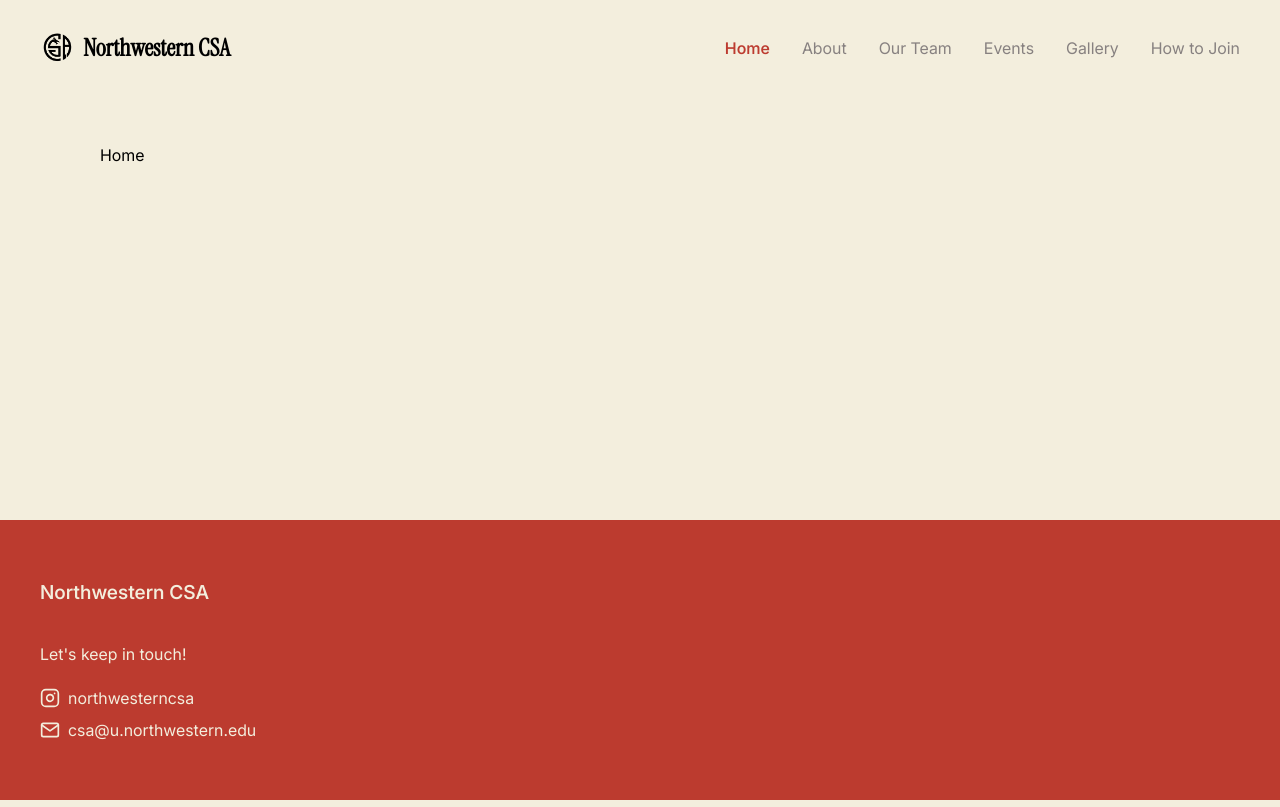
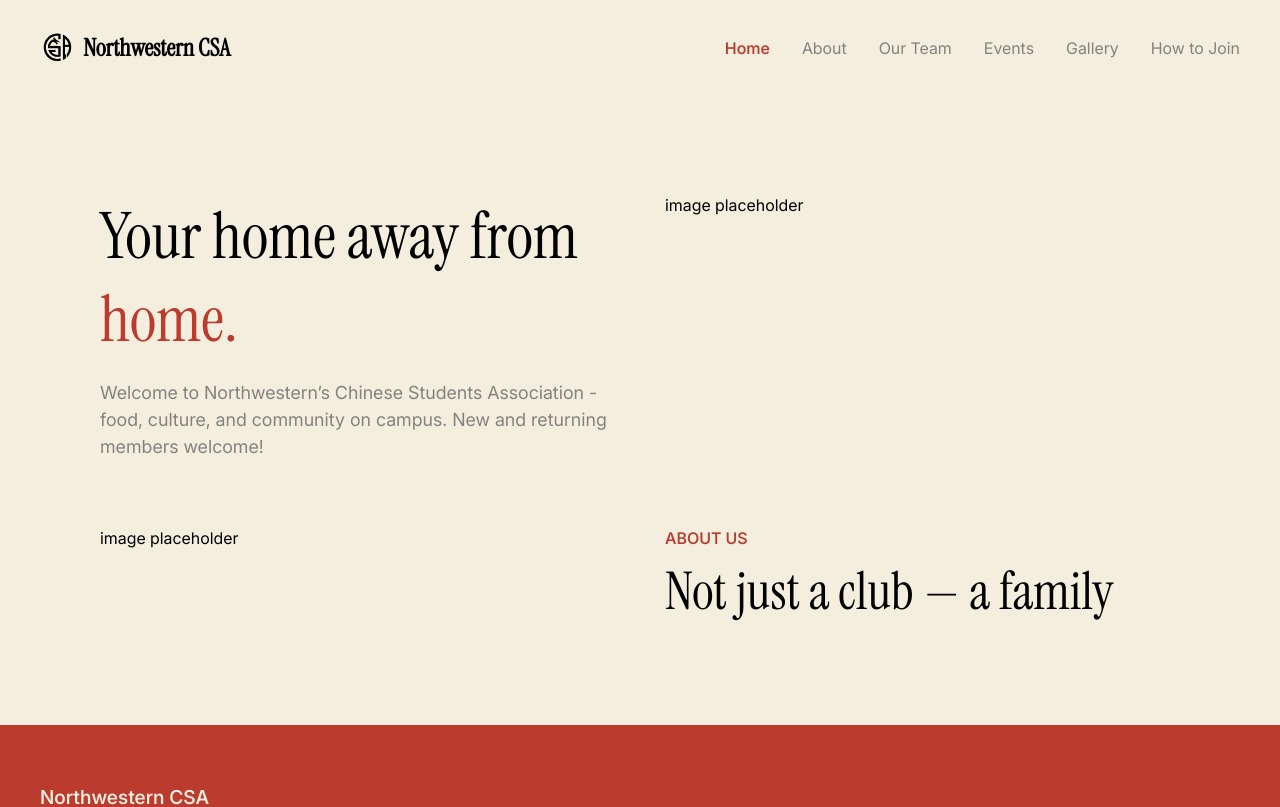
Before and after one commit to ariashi15/csa-website, a React (Vite) app: page / in a window 1280 px wide. Shown: the top 807 px of the page. Built offline with nearby package versions, Linux system fonts and the light colour scheme.

Commit message:
section stuff

```diff
--- /dev/null
+++ b/src/components/SectionHeader.css
@@ -0,0 +1,17 @@
+.header {
+    display: flex;
+    flex-direction: column;
+    gap: 10px;
+}
+
+.header__title {
+    font-family: var(--font-title);
+    font-size: 52px;
+}
+
+.header__subtitle {
+    font-size: 16px;
+    color: var(--lantern);
+    text-transform: uppercase;
+    font-weight: 550;
+}
--- /dev/null
+++ b/src/components/SectionHeader.jsx
@@ -0,0 +1,12 @@
+import "./SectionHeader.css"
+
+function SectionHeader({title, subtitle}) {
+    return (
+        <div className="header">
+            <div className="header__subtitle">{subtitle}</div>
+            <div className="header__title">{title}</div>
+        </div>
+    );
+}
+
+export default SectionHeader;
--- a/src/index.css
+++ b/src/index.css
@@ -59,5 +59,16 @@ h3,
 h4,
 h5,
 h6 {
+  font-weight: normal;
   font-family: var(--font-title);
 }
+
+p {
+  color: var(--grey);
+  font-size: 18px;
+  line-height: 1.5;
+}
+
+section {
+  margin: 50px 0;
+}
--- /dev/null
+++ b/src/pages/Home.css
@@ -0,0 +1,17 @@
+.home-header {
+    font-size: 64px;
+    font-family: var(--font-title);
+}
+
+.emphasis-text {
+  color: var(--lantern);
+}
+
+.two-col-section {
+    display: flex;
+    gap: 50px;
+}
+
+.section-col {
+    width: 45vw;
+}
--- a/src/pages/Home.jsx
+++ b/src/pages/Home.jsx
@@ -1,7 +1,26 @@
+import './Home.css'
+import SectionHeader from '../components/SectionHeader';
+
 function Home() {
   return (
     <>
-      <div>Home</div>
+      <section className="two-col-section">
+        <div className="section-col">
+          <div className="home-header">Your home away from <span className="emphasis-text">home.</span></div>
+          <p>Welcome to Northwestern’s Chinese Students Association - food, culture, and community on campus. New and returning members welcome!</p>
+        </div>
+        <div className="section-col">
+          <div>image placeholder</div>
+        </div>
+      </section>
+      <section className="two-col-section">
+        <div className="section-col">
+          image placeholder
+        </div>
+        <div className="section-col">
+          <SectionHeader title="Not just a club — a family" subtitle="About Us" />
+        </div>
+      </section>
     </>
   );
 }
```
